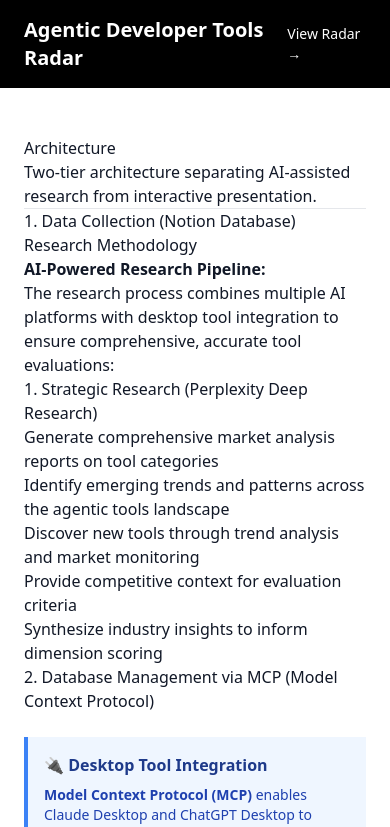
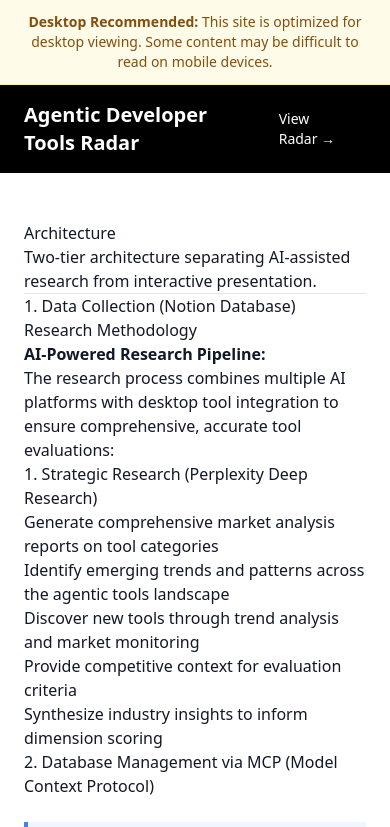
Before and after one commit to wwtdigital/agentic-tools-radar, a Next.js app: page /architecture in a window 390 px wide. Shown: the top 827 px of the page. Built offline with nearby package versions, Linux system fonts and the light colour scheme.

Commit message:
Add Architecture link to navigation and mobile device warnings

```diff
--- a/src/app/architecture/page.tsx
+++ b/src/app/architecture/page.tsx
@@ -8,12 +8,19 @@
 export default function ArchitecturePage() {
   return (
     <div className="min-h-screen bg-white">
+      {/* Mobile Warning */}
+      <div className="md:hidden bg-yellow-50 border-b border-yellow-200 px-4 py-3">
+        <p className="text-sm text-yellow-800 text-center">
+          <strong>Desktop Recommended:</strong> This site is optimized for desktop viewing. Some content may be difficult to read on mobile devices.
+        </p>
+      </div>
+
       {/* Header */}
       <nav className="w-full bg-black text-white">
         <div className="mx-auto max-w-4xl px-6 py-4">
           <div className="flex items-center justify-between">
             <h1 className="text-xl font-bold">Agentic Developer Tools Radar</h1>
-            <a href="/radar" className="text-sm hover:underline">
+            <a href="/radar" className="px-4 py-2 rounded transition-colors hover:bg-slate-700 text-sm font-medium">
               View Radar →
             </a>
           </div>
--- a/src/app/radar/page.tsx
+++ b/src/app/radar/page.tsx
@@ -81,10 +81,23 @@
 
   return (
     <>
+      {/* Mobile Warning */}
+      <div className="md:hidden bg-yellow-50 border-b border-yellow-200 px-4 py-3">
+        <p className="text-sm text-yellow-800 text-center">
+          <strong>Desktop Required:</strong> This radar visualization is optimized for desktop viewing. Please access on a larger screen for the best experience.
+        </p>
+      </div>
+
       <nav className="w-full bg-black text-white relative z-20">
         <div className="px-6 py-4 flex items-center justify-between">
           <h1 className="text-2xl font-bold">Agentic Developer Tools Radar</h1>
           <div className="flex items-center gap-3">
+            <a
+              href="/architecture"
+              className="px-4 py-2 rounded transition-colors flex items-center gap-2 hover:bg-slate-700 text-sm font-medium"
+            >
+              Architecture
+            </a>
             <button
               onClick={() => setDrawerOpen(!drawerOpen)}
               className={`px-4 py-2 rounded transition-colors flex items-center gap-2 ${
```
